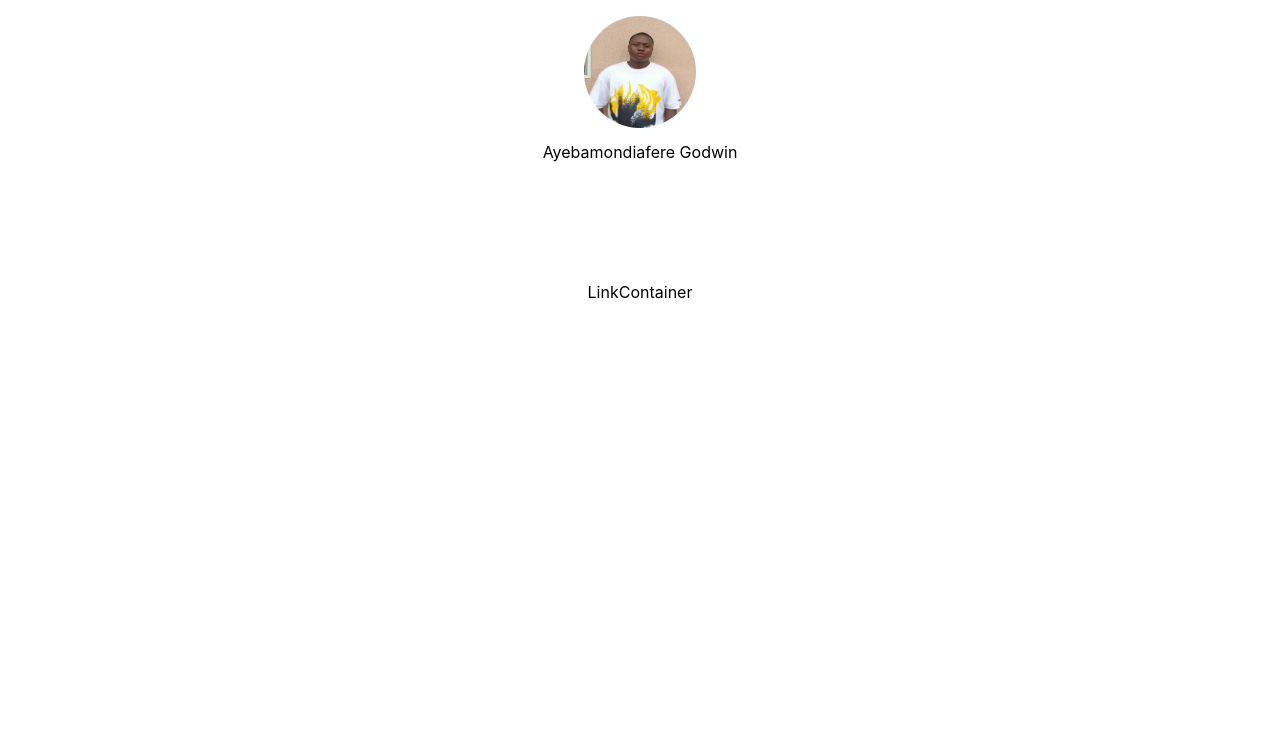
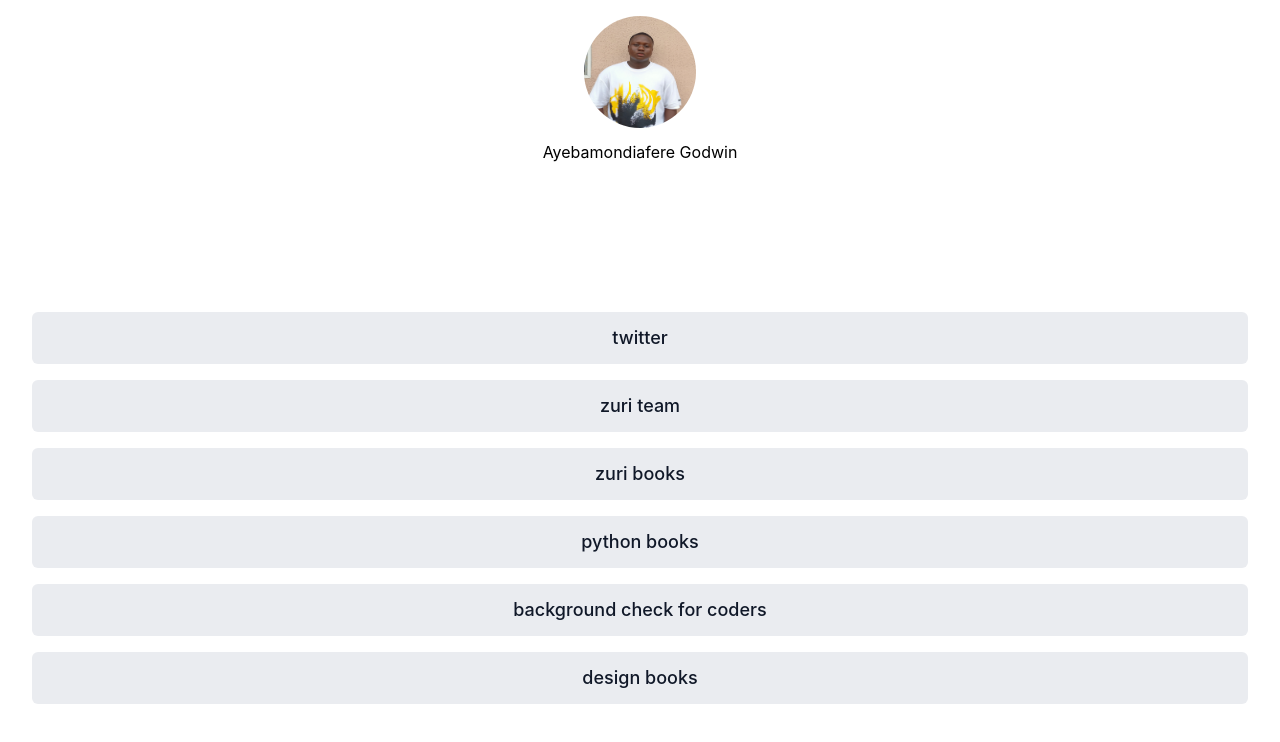
Before and after one commit to boivado2/hng_frontend_task_1, a React (Create React App) app: page / in a window 1280 px wide. Shown: the top 742 px of the page. Built offline with nearby package versions, Linux system fonts and the light colour scheme.

Commit message:
implement the link component and populate it with data.

```diff
--- a/src/components/Link.jsx
+++ b/src/components/Link.jsx
@@ -1,8 +1,12 @@
 import React from 'react'
 
-function Link() {
+function Link(props) {
+
+  const {id, name, link} = props.data
   return (
-    <div>Link</div>
+    <div className=' px-7 py-3 text-custom-text-black bg-custom-gray w-full rounded-md text-center font-medium text-lg'>
+      <a href={link} id={id} target="_blank" rel="noopener noreferrer">{name}</a>
+    </div>
   )
 }
 
--- a/src/components/LinkContainer.jsx
+++ b/src/components/LinkContainer.jsx
@@ -1,8 +1,25 @@
 import React from 'react'
+import Link from './Link'
 
+const links = [
+  { id: 'twitter', name : "twitter", link : "https://twitter.com/hnginternship"},
+  { id: "btn_zuri", name : "zuri team", link : "https://training.zuri.team"},
+  { id: "books", name : "zuri books", link : "https://books.zuri.team"},
+  { id: "book_python", name : "python books", link : "https://books.zuri.team/python-for-beginners?ref_id=johnAyebamondiafereGodwin"},
+  {id: "pitch", name: "background check for coders", link: "https://background.zuri.team" },
+  {id: "book_design", name : "design books", link : "https://books.zuri.team/design-rules"},
+
+
+]
 function LinkContainer() {
   return (
-    <div className="flex flex-col justify-center items-center gap-4">LinkContainer</div>
+    <div className="flex flex-col justify-center items-center gap-4 p-8">
+      {
+        links.map(link => (
+          <Link key={link.id} data={link} />
+        ))
+      }
+      </div>
   )
 }
 
--- a/tailwind.config.js
+++ b/tailwind.config.js
@@ -4,7 +4,14 @@
     "./src/**/*.{js,jsx,ts,tsx}",
   ],
   theme: {
-    extend: {},
+    extend: {
+
+    },
+
+    colors: {
+      'custom-gray': "#EAECF0",
+      "custom-text-black": '#101828'
+    }
   },
   plugins: [],
 }
```
